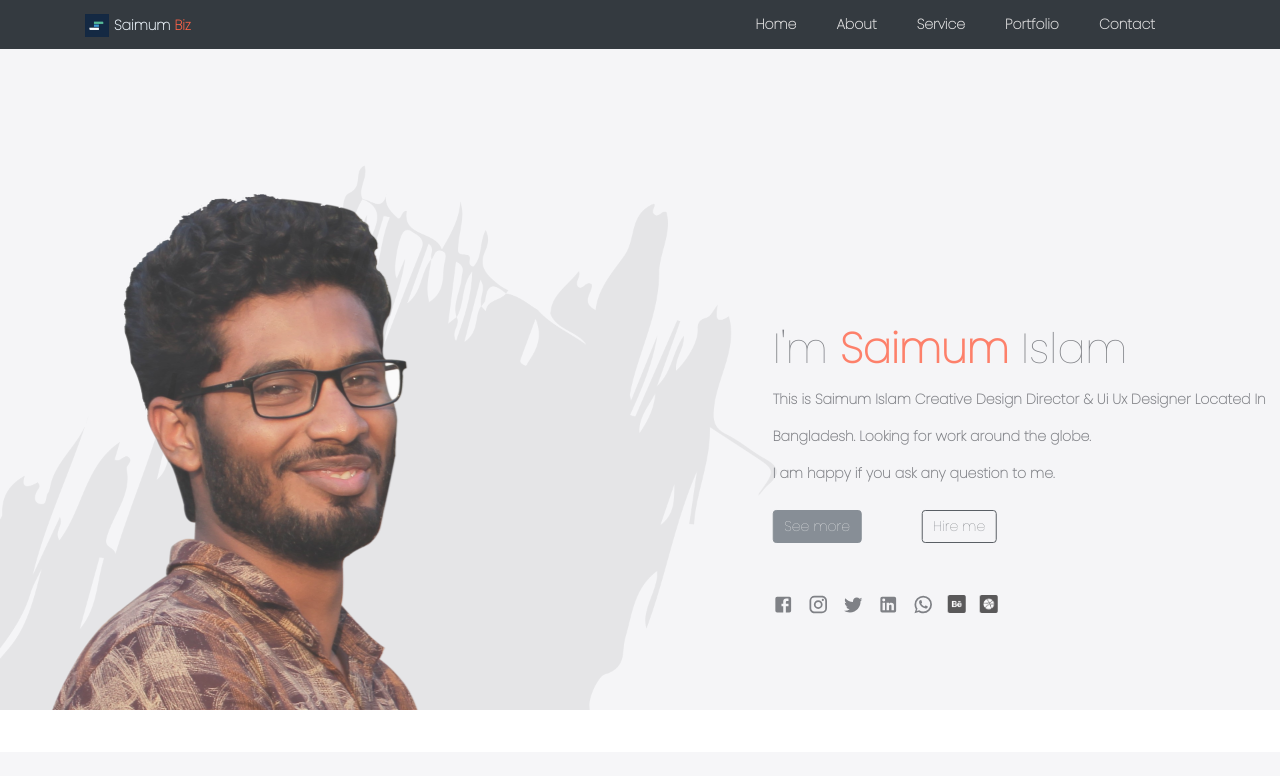
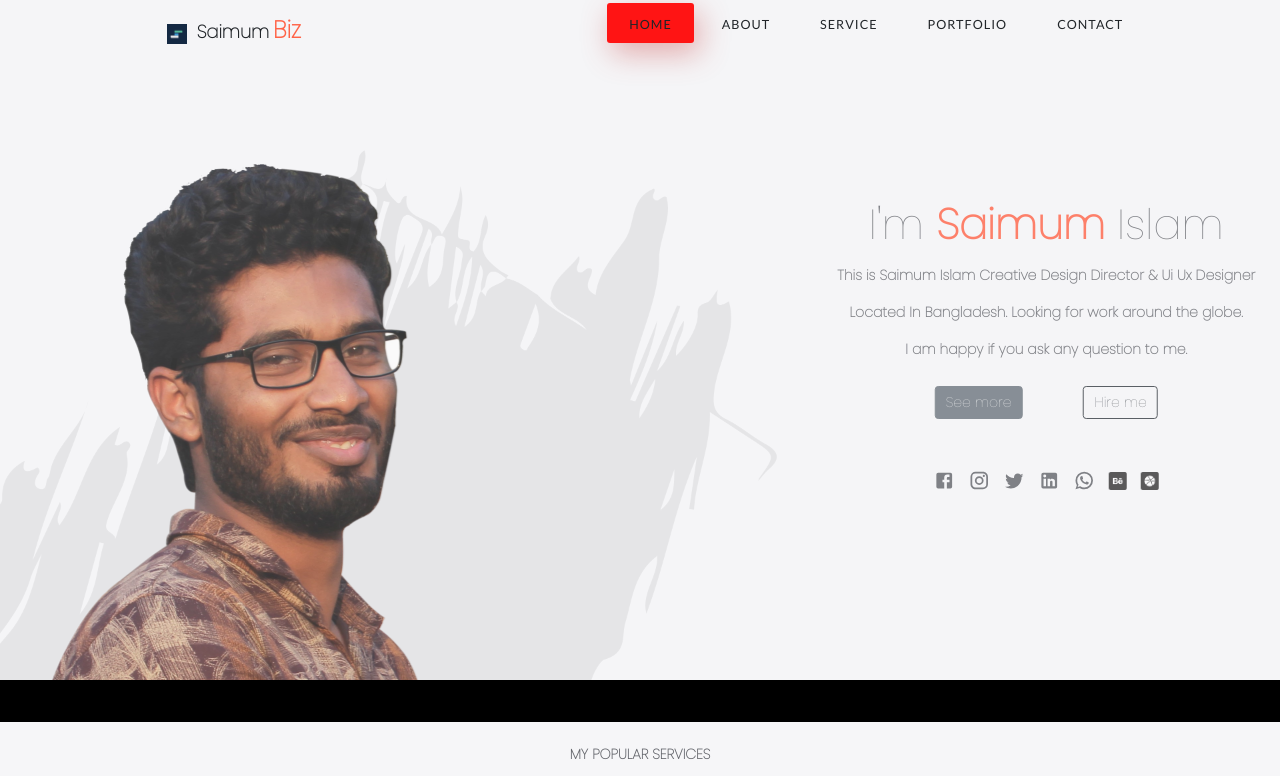
Before and after one commit to MasudMahamud/saimum-portfolio, a React (Create React App) app: page / in a window 1280 px wide. Shown: the top 776 px of the page. Built offline with nearby package versions, Linux system fonts and the light colour scheme.

Commit message:
nav update

```diff
--- a/src/Components/Home/Contact/Contact.js
+++ b/src/Components/Home/Contact/Contact.js
@@ -32,7 +32,7 @@ const Contact = () => {
     window.open("https://wa.me/+88001636623121", "_blank");
   };
   return (
-    <section className="contact-section">
+    <section className="contact-section" id='contact'>
       <div className="container">
         <div className="row text-center">
           <div className="col-md-12">
--- a/src/Components/Home/Header/Header.css
+++ b/src/Components/Home/Header/Header.css
@@ -5,23 +5,23 @@
     background-size: cover;
 }
 .head{
-    padding-top: 95px;
+    padding-top: 80px;
 }
 .header-descriptions{
     line-height: 3.5ch;
     font-size: 18px;
+    float: right;
+    justify-content: center;
+    align-items: center;
+    padding: 0px 0px 0px 50px;
+    text-align: center;
+    margin-top: 40px;
 }
 
 button.btn.btn-outline-dark {
     margin-left: 60px;
 }
 
-.right-side{
-    display: flex;
-    justify-content: center;
-    align-items: center;
-    margin-top: 25px;
-}
 .header-icons{
     cursor: pointer;
 }
--- a/src/Components/Home/Header/Header.js
+++ b/src/Components/Home/Header/Header.js
@@ -40,13 +40,13 @@ const Header = () => {
         <div class="row head">
           <div class="col-sm-12 col-md-6 col-lg-6 ">
             <Fade left>
-              <img className="img-fluid" src={img} alt="" />
+              <img className="img-fluid" src={img} alt="" style={{textAlign:'center'}}/>
             </Fade>
           </div>
 
           <div class="col-sm-12 col-md-6 col-lg-6 right-side">
             <Fade right>
-              <div className="header-descriptions mt-4 p-3">
+              <div className="header-descriptions">
                 <h1>
                   {" "}
                   I'm <strong className="name">Saimum</strong> Islam{" "}
--- a/src/Components/Home/NavBar/NavBar.css
+++ b/src/Components/Home/NavBar/NavBar.css
@@ -1,24 +1,10 @@
-.logo2{
-    color: aliceblue;
-    font-weight: 600;
-}
 .logo1{
     color: tomato;
-    font-weight: 600;
+    font-size: 24px;
+    font-weight: 900;
+
 }
-
-.my-nav a{
-    color:rgb(231, 230, 230);
-    margin-right: 40px;
-    cursor: pointer;
+.saimun{
+    margin-left: 10px;
+    font-size: 18px;
 }
-
-.my-nav a:hover{
-    color:orange
-}
-
-.navbar-light .navbar-toggler {
-    background-color: #fff;
-    color: black;
-    border-color: rgb(71, 247, 18);
-}
--- a/src/Components/Home/NavBar/NavBar.js
+++ b/src/Components/Home/NavBar/NavBar.js
@@ -1,89 +1,106 @@
 import React, { useState } from "react";
 import "./NavBar.css";
-import { Container, Nav, Navbar } from "react-bootstrap";
 import { Link } from "react-scroll";
 import logo from "../../../Image/Logo/Best Low Q.png";
 
 const NavBar = () => {
+  const [nav, setNav] = useState(false);
+
+  const changeBackground = () => {
+    if (window.scrollY >= 50) {
+      setNav(true);
+    } else {
+      setNav(false);
+    }
+  };
+  window.addEventListener("scroll", changeBackground);
+
   const [click, setClick] = useState(false);
   const closeMenu = () => setClick(!click);
 
   return (
-    <>
-      <Navbar bg="dark" expand="lg" className="fixed-top">
-        <Container>
-          <Navbar.Brand to="/">
-            {" "}
-            <img src={logo} className="img-fluid logo-icon" alt="" style={{width:'24px'}}/>{" "}
-            <span className="logo1">
-              {" "}
-              <strong className="logo2">Saimum</strong> Biz
-            </span>{" "}
-          </Navbar.Brand>
-          <Navbar.Toggle aria-controls="basic-navbar-nav" />
-          <Navbar.Collapse id="basic-navbar-nav">
-            <Nav  className=" my-nav ml-auto d-flex justify-content-around">
+    <div className="container">
+    <div className="row">
+    <nav className={nav ? "nav active" : "nav"}>
+      <Link to="#" className="logo">
+        <img
+          src={logo}
+          alt=""
+          className="img-fluid logo-icon"
+          style={{ width: "20px", marginLeft: "35px" }}
+        />
+        <strong className="saimun">Saimum</strong>{" "}
+        <span className="logo1">Biz</span>
+      </Link>
+      <input className="menu-btn" type="checkbox" id="menu-btn" />
+      <label className="menu-icon" for="menu-btn">
+        <span className="nav-icon"></span>
+      </label>
+      <ul className="menu">
+        <li>
           <Link
-                className="active ms-3"
             to="home"
             spy={true}
             smooth={true}
             offset={-100}
-                duration={500}
+            duration={1000}
             onClick={closeMenu}
           >
             Home
           </Link>
+        </li>
+        <li>
           <Link
-                className="active ms-3"
             to="about"
             spy={true}
             smooth={true}
             offset={-100}
-                duration={500}
+            duration={1000}
             onClick={closeMenu}
-
           >
             About
           </Link>
+        </li>
+        <li>
           <Link
-                className="active me-3"
             to="service"
             spy={true}
             smooth={true}
             offset={-100}
-                duration={500}
+            duration={1000}
             onClick={closeMenu}
           >
             Service
           </Link>
+        </li>
+        <li>
           <Link
-                className="active me-3"
             to="portfolio"
             spy={true}
             smooth={true}
             offset={-100}
-                duration={500}
+            duration={1000}
             onClick={closeMenu}
           >
             Portfolio
           </Link>
+        </li>
+        <li>
           <Link
-                className="active me-3"
             to="contact"
             spy={true}
             smooth={true}
             offset={-100}
-                duration={500}
+            duration={1000}
             onClick={closeMenu}
           >
             Contact
           </Link>
-            </Nav>
-          </Navbar.Collapse>
-        </Container>
-      </Navbar>
-    </>
+        </li>
+      </ul>
+    </nav>
+    </div>
+    </div>
   );
 };
 
--- a/src/index.css
+++ b/src/index.css
@@ -1,4 +1,4 @@
-body {
+/* body {
   margin: 0;
   font-family: -apple-system, BlinkMacSystemFont, 'Segoe UI', 'Roboto', 'Oxygen',
     'Ubuntu', 'Cantarell', 'Fira Sans', 'Droid Sans', 'Helvetica Neue',
@@ -10,4 +10,178 @@ body {
 code {
   font-family: source-code-pro, Menlo, Monaco, Consolas, 'Courier New',
     monospace;
+} */
+
+@import url("https://fonts.googleapis.com/css2?family=Lato:wght@300;400;700&display=swap");
+
+body {
+  margin: 0px;
+  padding: 0px;
+  background-color: #000000;
+  font-family: "Lato", sans-serif;
 }
+* {
+  box-sizing: border-box;
+}
+ul {
+  list-style: none;
+}
+a {
+  text-decoration: none;
+  cursor: pointer;
+}
+button {
+  outline: none;
+  border: none;
+}
+input {
+  outline: none;
+  border: none;
+}
+.logo img {
+  width: 90px;
+}
+
+nav {
+  display: flex;
+  justify-content: space-around;
+  align-items: center;
+  position: fixed;
+  left: 0;
+  top: 0;
+  width: 100%;
+  z-index: 1;
+  background-color: transparent;
+  transition: 0.6s ease-in-out;
+}
+nav.active {
+  box-shadow: 5px 10px 30px rgba(0, 0, 0, 0.157);
+  background-color: #000000;
+}
+nav ul {
+  display: flex;
+}
+.active {
+  background-color: #ff1414;
+  color: #ffffff;
+  box-shadow: 5px 10px 30px rgba(198, 64, 64, 0.411);
+  transition: all ease 0.2s;
+}
+.active:hover {
+  background-color: #000000;
+  color: #ffffff;
+  box-shadow: 5px 10px 30px rgba(198, 64, 64, 0.411);
+  transition: all ease 0.2s;
+}
+nav ul li a {
+  font-family: "Lato";
+  height: 40px;
+  line-height: 43px;
+  margin: 3px;
+  padding: 0px 22px;
+  display: flex;
+  font-size: 0.9rem;
+  text-transform: uppercase;
+  font-weight: 500;
+  color: #ffffff;
+  letter-spacing: 1px;
+  border-radius: 3px;
+  transition: 0.2s ease-in-out;
+}
+nav ul li a:hover {
+  background-color: #ff1414;
+  color: #ffffff;
+  box-shadow: 5px 10px 30px rgba(255, 2, 2, 0.336);
+  transition: all ease 0.2s;
+}
+nav .menu-btn,
+.menu-icon {
+  display: none;
+}
+
+@media (max-width: 1100px) {
+  .menu-icon {
+    display: block;
+  }
+  nav {
+    justify-content: space-between;
+    height: 65px;
+    padding: 0px 30px;
+  }
+  .logo img {
+    width: 60px;
+  }
+  .menu {
+    display: none;
+    position: absolute;
+    top: 65px;
+    left: 0px;
+    background-color: #000000;
+    color: #ffffff;
+    border-bottom: 4px solid #ff1414;
+    width: 100%;
+    padding: 0px;
+    margin: 0px;
+  }
+  .menu li {
+    width: 100%;
+  }
+  nav .menu li a {
+    width: 100%;
+    height: 40px;
+    justify-content: center;
+    align-items: center;
+    margin: 0px;
+    padding: 25px;
+    border: 1px solid rgba(38, 38, 38, 0.03);
+  }
+  nav .menu-icon {
+    cursor: pointer;
+    float: right;
+    padding: 28px 20px;
+    position: relative;
+    user-select: none;
+    background-color: #ffffff;
+  }
+  nav .menu-icon .nav-icon {
+    background-color: #ffffff;
+    display: block;
+    height: 2px;
+    position: relative;
+    transition: background 0.2s ease-out;
+    width: 24px;
+  }
+  nav .menu-icon .nav-icon:before,
+  nav .menu-icon .nav-icon:after {
+    background: black;
+    content: "";
+    display: block;
+    height: 100%;
+    position: absolute;
+    transition: all ease-out 0.2s;
+    width: 100%;
+  }
+  nav .menu-icon .nav-icon:before {
+    top: 6px;
+  }
+  nav .menu-icon .nav-icon:after {
+    top: -6px;
+  }
+  nav .menu-btn:checked ~ .menu-icon .nav-icon {
+    background: transparent;
+  }
+  nav .menu-btn:checked ~ .menu-icon .nav-icon:before {
+    transform: rotate(-45deg);
+    top: 0;
+  }
+  nav .menu-btn:checked ~ .menu-icon .nav-icon:after {
+    transform: rotate(45deg);
+    top: 0;
+  }
+  nav .menu-btn {
+    display: none;
+  }
+  nav .menu-btn:checked ~ .menu {
+    display: block;
+  }
+}
```
Also changed, not shown: src/Image/Logo/logo.png (added). Lines whose indentation alone changed are shown as unchanged.
